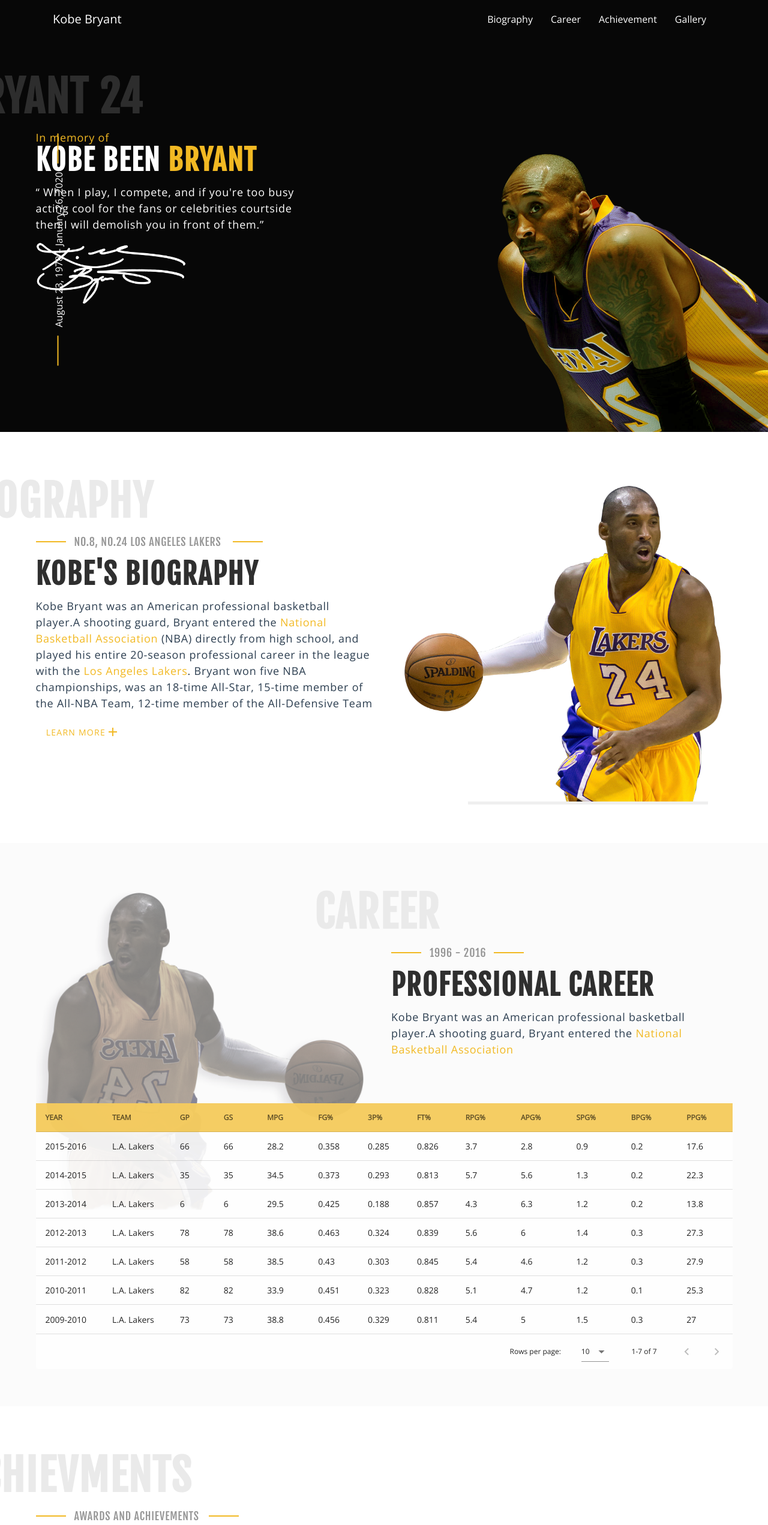
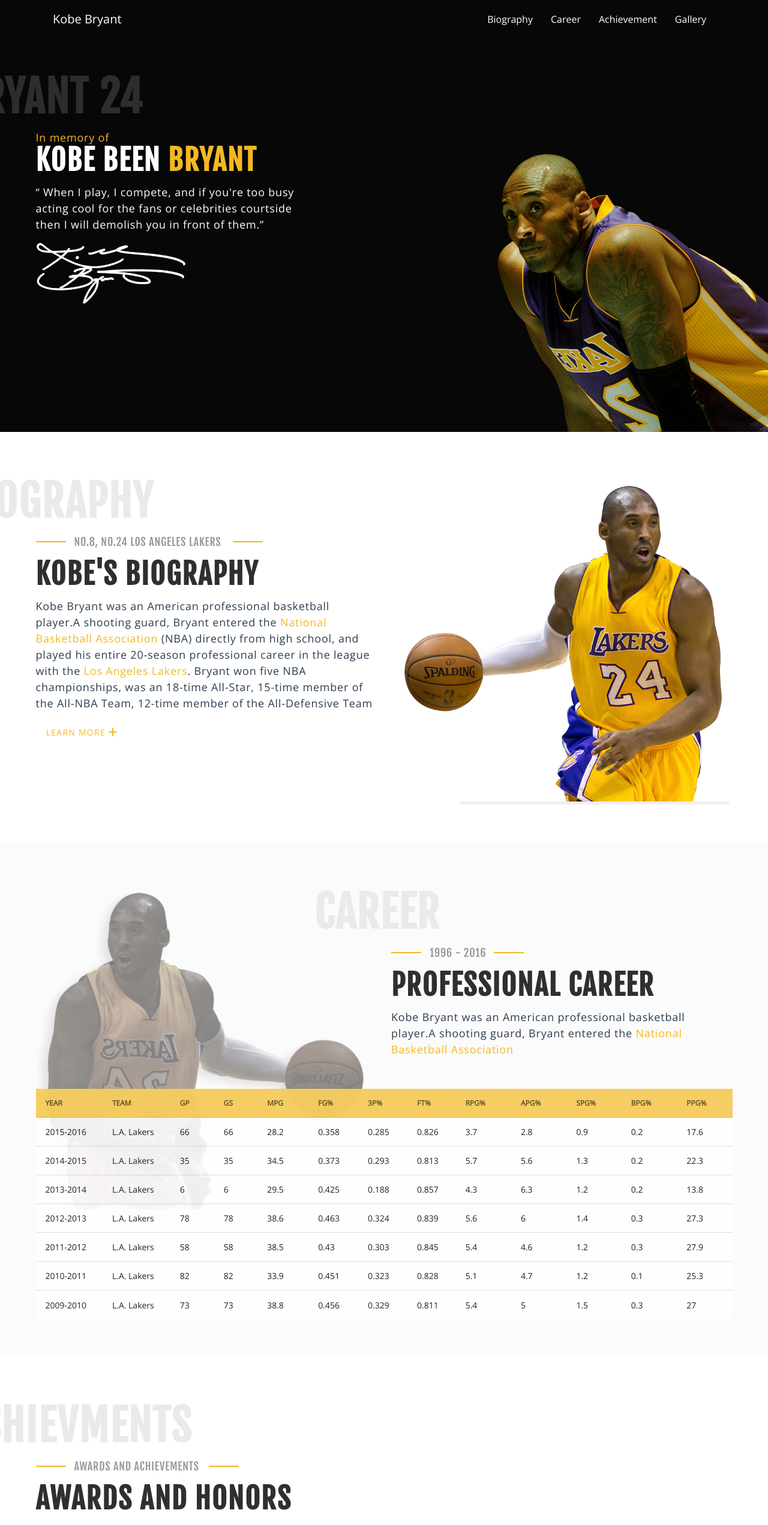
Before and after one commit to Noor-Khan/kobe, a Vue app: page / in a window 1280 px wide. Shown: the top 2542 px of the page at 60% size. Built offline with nearby package versions, Linux system fonts and the light colour scheme.

Commit message:
responsive adjustments

```diff
--- a/src/assets/scss/_mediaqueries.scss
+++ b/src/assets/scss/_mediaqueries.scss
@@ -1,11 +1,11 @@
 @media(min-width: 1601px) {
-  #intro {
-    .intro-right {
-      .vertical-info {
-        left: 3rem !important;
-      }
-    }
-  }
+  // #intro {
+  //   .intro-right {
+  //     .vertical-info {
+  //       left: 3rem !important;
+  //     }
+  //   }
+  // }
 }
 
 @media(min-width: 1920px) {
@@ -16,9 +16,39 @@
   #intro {
     .intro-right {
       .vertical-info {
-        left: -4.5rem !important;
+        left: -25% !important;
         margin-top: 35px;
       }
     }
   }
+
+  #header {
+    .v-toolbar {
+      .v-toolbar__content {
+        padding: 8px 60px !important;
+      }
+
+    }
+
+  }
+
+  #biography {
+    .kobe-img {
+      &::after {
+        left: 35% !important;
+        width: 500px !important;
+      }
+    }
+  }
+
+  #achievements {
+    .awards-img {
+      text-align: center;
+
+      &::after {
+        width: 500px !important;
+        left: 15% !important;
+      }
+    }
+  }
 }
--- a/src/components/Sections/Achievements.vue
+++ b/src/components/Sections/Achievements.vue
@@ -99,10 +99,10 @@
       content: "";
       position: absolute;
       height: 5px;
-      width: 400px;
+      width: 450px;
       background-color: #efefef;
       bottom: 2px;
-      left: 8rem;
+      left: 20%;
     }
   }
 }
--- a/src/components/Sections/Biography.vue
+++ b/src/components/Sections/Biography.vue
@@ -54,10 +54,10 @@
       content: "";
       position: absolute;
       height: 5px;
-      width: 400px;
+      width: 450px;
       background-color: #efefef;
       bottom: 2px;
-      left: 8rem;
+      left: 20%;
     }
   }
 }
--- a/src/components/Sections/Career.vue
+++ b/src/components/Sections/Career.vue
@@ -262,7 +262,7 @@
   }
   .career-table {
     position: relative;
-    margin-top: -13rem;
+    margin-top: -20%;
   }
   .theme--light {
     .v-data-table-header {
@@ -270,6 +270,9 @@
       text-transform: uppercase;
       font-weight: 800;
     }
+    .v-data-footer {
+      display: none;
+    }
     &.v-data-table {
       background-color: #ffffffde;
     }
--- a/src/components/Sections/Intro.vue
+++ b/src/components/Sections/Intro.vue
@@ -42,6 +42,7 @@
   background-size: 65%;
   height: 90vh;
   .intro-right {
+    position: relative;
     padding-top: 3rem;
     color: #fff;
     .fade-heading {
@@ -64,7 +65,7 @@
     }
     .vertical-info {
       position: absolute;
-      left: -2rem;
+      left: -50%;
       transform: rotate(-90deg);
       &:before {
         content: "";
```
